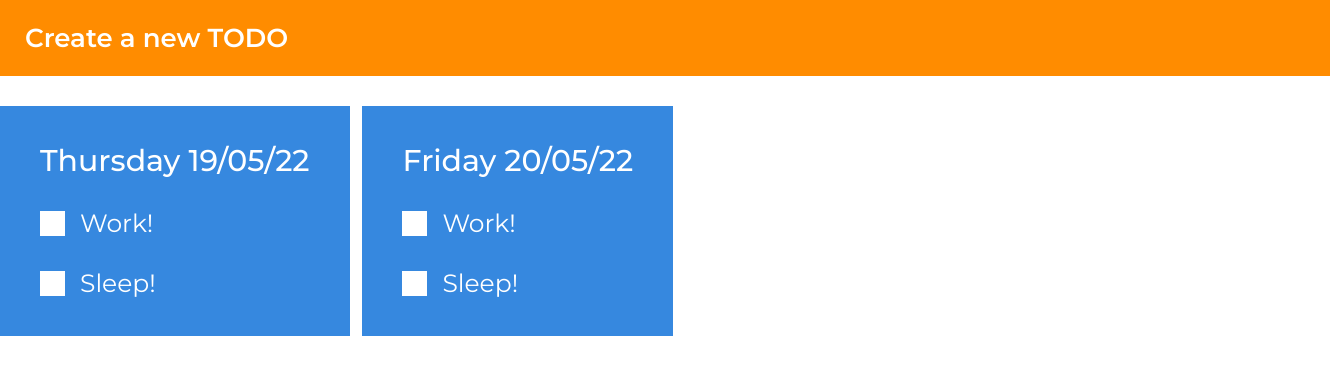
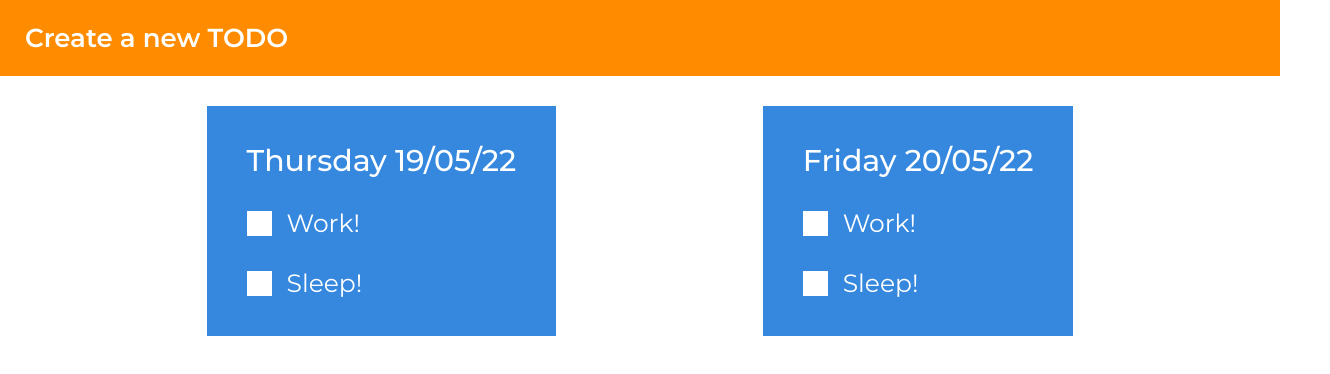
Before and after one commit to SenkOne123/vuejs-practise, a Vue app: page / in a window 1280 px wide. Shown: the top 374 px of the page, 1330 px wide, since content can reach past the window. Built offline with nearby package versions, Linux system fonts and the light colour scheme.

Commit message:
+ create todo form started + vue router + vue modal dialog

```diff
--- a/package.json
+++ b/package.json
@@ -32,7 +32,7 @@
     "vue-template-compiler": "^2.6.11"
   },
   "eslintConfig": {
-    "root": true,
+    "root": false,
     "env": {
       "node": true
     },
--- a/src/App.vue
+++ b/src/App.vue
@@ -1,6 +1,6 @@
 <template>
   <div>
-    <MainLayout/>
+    <router-view />
   </div>
 </template>
 
--- a/src/assets/style/app.css
+++ b/src/assets/style/app.css
@@ -1,5 +1,12 @@
 @import url('https://fonts.googleapis.com/css2?family=Montserrat:wght@300;400;500;600;700;800;900&display=swap');
-body {
+html, body {
   font-family: "Montserrat", sans-serif;
   color: #fff;
 }
+* {
+  box-sizing: border-box;
+}
+.router-remover {
+  text-decoration: none;
+  color: inherit;
+}
--- /dev/null
+++ b/src/components/CreateTodoList.vue
@@ -0,0 +1,43 @@
+<template>
+  <div>
+    <div class="CreateTodo__container">
+      <input class="CreateTodo__input" type="text" />
+      <div class="CreateTodo__todo-container">
+        <CheckBox />
+      </div>
+    </div>
+  </div>
+</template>
+
+<script lang="ts">
+import Vue from 'vue'
+import { Component } from 'vue-property-decorator'
+import CheckBox from '@/components/CheckBox.vue'
+
+@Component({
+  components: { CheckBox }
+})
+
+export default class CreateTodoList extends Vue {
+
+}
+</script>
+
+<style scoped>
+  .CreateTodo__container {
+    padding: 40px;
+    background: rgb(54, 136, 223);
+  }
+  .CreateTodo__todo-container {
+    display: flex;
+    align-items: flex-end;
+    gap: 40px;
+    margin-top: 35px;
+  }
+  .CreateTodo__input {
+    border-radius: 10px;
+    border: 0;
+    width: 300px;
+    height: 30px;
+  }
+</style>
--- a/src/components/MainLayout.vue
+++ b/src/components/MainLayout.vue
@@ -1,9 +1,11 @@
 <template>
   <div>
     <div class="main__buttons-section">
-      <div class="main__buttons">
-        <p>Create a new TODO</p>
-      </div>
+      <router-link class="router-remover" v-bind:to="routeToCreate">
+        <div class="main__buttons">
+          <p>Create a new TODO</p>
+        </div>
+      </router-link>
     </div>
     <div class="TodoLists__container">
       <TodoListItem v-for="todoList of TodoItemList" :key="todoList.id" :item="todoList"/>
@@ -16,6 +18,7 @@ import { Component, Vue } from 'vue-property-decorator'
 import TodoList from '@/models/TodoList'
 import TodoListItem from '@/components/TodoListItem.vue'
 import CheckBox from '@/components/CheckBox.vue'
+import { PAGES } from '@/utils/guard'
 
 @Component({
   components: {
@@ -25,6 +28,7 @@ import CheckBox from '@/components/CheckBox.vue'
 })
 export default class MainLayout extends Vue {
   // Вопрос по хранению данных в local storage
+  routeToCreate = PAGES.CREATE_TODO
   TodoItemList: TodoList[] = [
     {
       id: 1,
@@ -72,8 +76,8 @@ export default class MainLayout extends Vue {
   .TodoLists__container {
     display: flex;
     flex-wrap: wrap;
-    gap: 1%;
-    margin-top: 30px;
+    justify-content: space-evenly;
+    margin-top: 10px;
   }
 
   .main__buttons {
--- a/src/components/TodoListItem.vue
+++ b/src/components/TodoListItem.vue
@@ -33,6 +33,8 @@ export default class TodoListItem extends Vue {
   .TodoListItem__container {
     padding: 40px;
     background: rgb(54, 136, 223);
+    margin-top: 20px;
+    min-width: calc(25% - 120px);
   }
   .TodoListItem__name {
     font-weight: 500;
--- a/src/main.ts
+++ b/src/main.ts
@@ -1,8 +1,13 @@
 import Vue from 'vue'
 import App from './App.vue'
+import VueRouter from 'vue-router'
+import router from '@/router'
 
 Vue.config.productionTip = false
 
+Vue.use(VueRouter)
+
 new Vue({
+  router,
   render: h => h(App)
 }).$mount('#app')
--- a/src/models/TodoList.ts
+++ b/src/models/TodoList.ts
@@ -1,4 +1,4 @@
-import TodoItem from "@/models/TodoItem";
+import TodoItem from '@/models/TodoItem'
 
 export default interface TodoList {
   id: number;
--- /dev/null
+++ b/src/utils/guard.ts
@@ -0,0 +1,3 @@
+export enum PAGES {
+  CREATE_TODO = '/create-new-todo'
+}
```
Also changed, not shown: src/router/index.ts (added, +20 -0 lines).
